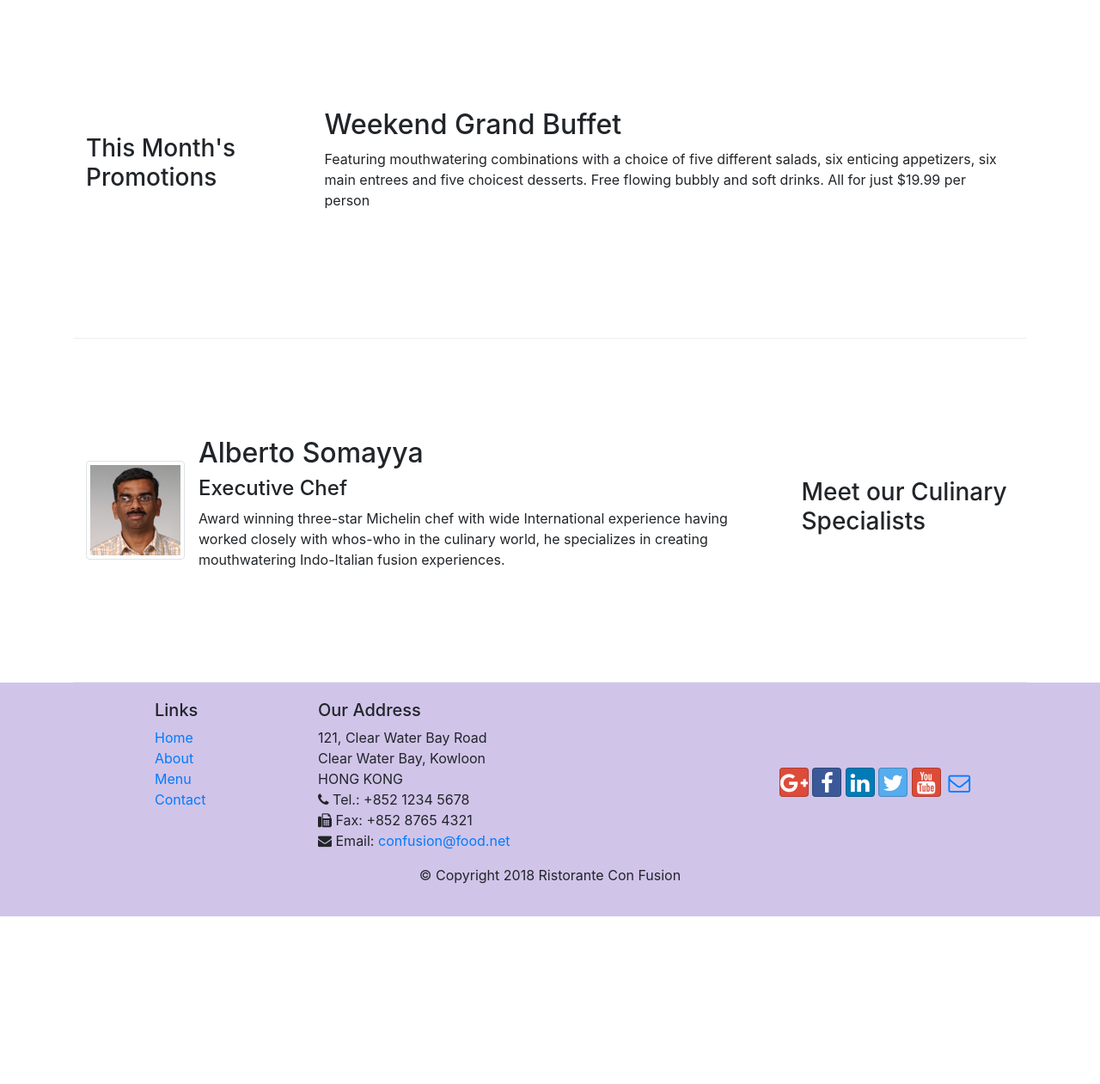
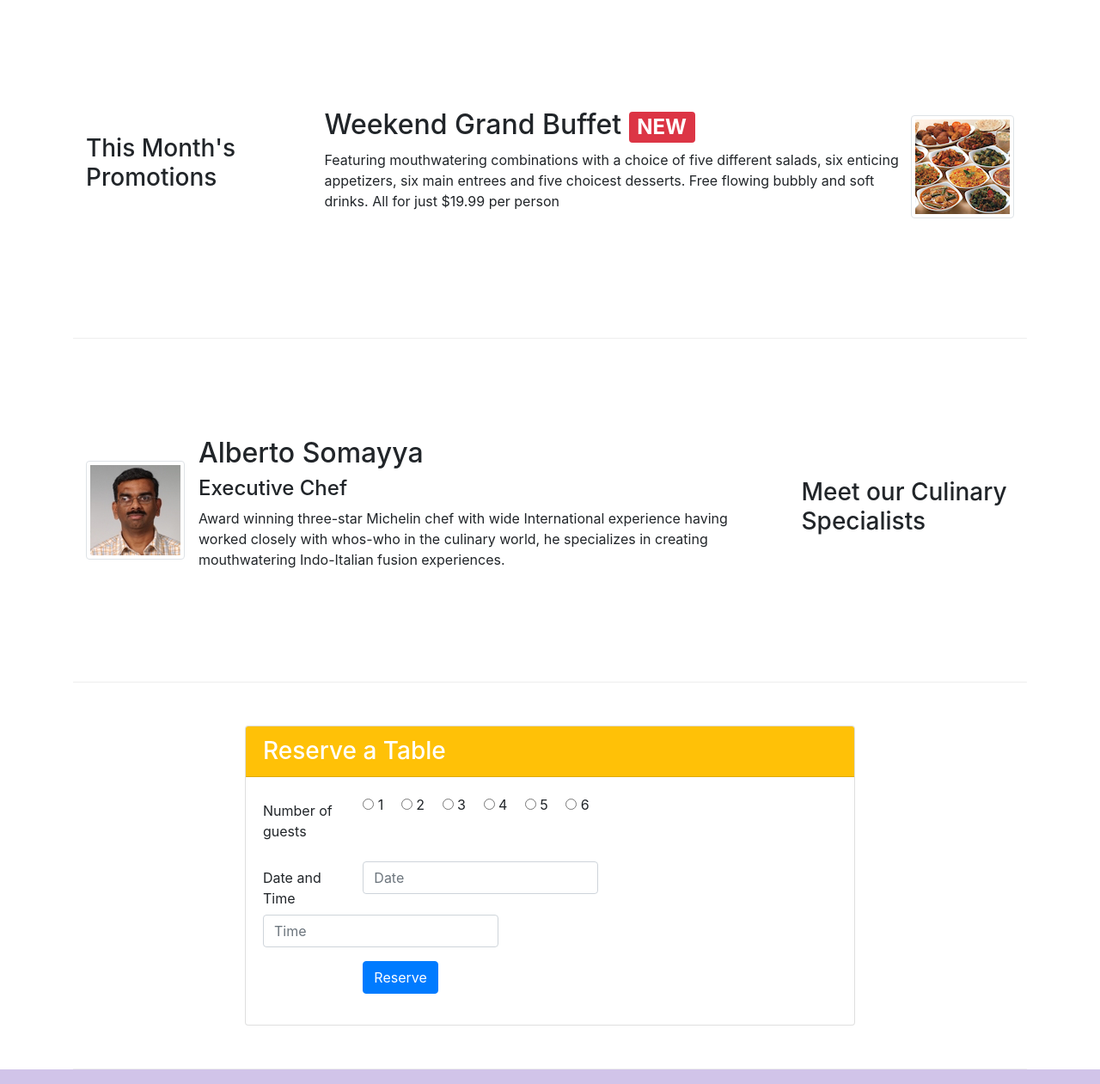
Before and after one commit to dashmeen1506/git-test, a website: page index.html in a window 1280 px wide. Shown: the part 740-2001 px from the top of the page at 86% size. Before the commit the page ends 1806 px from the top, so only its background shows below. Drawn offline with nearby package versions, Linux system fonts and the light colour scheme.

Commit message:
Assignment 2

```diff
--- a/index.html
+++ b/index.html
@@ -43,6 +43,9 @@
                 <div class="col-12 col-sm align-self-center">
                     <img src="img/logo.png" class="img-fluid">
                 </div>
+                <div class="col-12 col-sm align-self-center">
+                    <a class="btn btn-block btn-warning" href="#ResTab">Reserve Table</a>
+                </div>
             </div>
         </div>
     </header>
@@ -69,8 +72,13 @@
                 <h3>This Month's Promotions</h3>
             </div>
             <div class="col-12 col-sm col-md">
-                <h2>Weekend Grand Buffet</h2>
-                <p>Featuring mouthwatering combinations with a choice of five different salads, six enticing appetizers, six main entrees and five choicest desserts. Free flowing bubbly and soft drinks. All for just $19.99 per person </p>
+                <div class="media">
+                    <div class="media-body">
+                        <h2>Weekend Grand Buffet <span class="badge badge-danger">NEW</span></h2>
+                        <p class="d-none d-sm-block">Featuring mouthwatering combinations with a choice of five different salads, six enticing appetizers, six main entrees and five choicest desserts. Free flowing bubbly and soft drinks. All for just $19.99 per person </p>
+                    </div>
+                    <img src="img/buffet.png" alt="Buffet" class="d-flex img-thumbnail align-self-center">
+                </div>
             </div>
         </div>
 
@@ -89,7 +97,52 @@
                 </div>
             </div>
         </div>
-    </div>
+        <div class="row row-content">
+            <div class="col-12 col-md-8 offset-md-2">
+                <div class="card">
+                    <h3 class="card-header bg-warning text-white" id="ResTab">Reserve a Table</h3>
+                        <div class="card-body">
+                            <form>
+                                <div class="form-group row">
+                                    <label for="Number of guests" class="col-md-2 col-form-label">Number of guests</label>
+                                    <div class="col-md-auto">
+                                        <input type="radio" name="guests" id="">
+                                        <label for="1" class="mr-3">1</label>
+                                        <input type="radio" name="guests" id="">
+                                        <label for="2" class="mr-3">2</label>
+                                        <input type="radio" name="guests" id="">
+                                        <label for="3" class="mr-3">3</label>
+                                        <input type="radio" name="guests" id="">
+                                        <label for="4" class="mr-3">4</label>
+                                        <input type="radio" name="guests" id="">
+                                        <label for="5" class="mr-3">5</label>
+                                        <input type="radio" name="guests" id="">
+                                        <label for="6" class="mr-3">6</label>
+                                    </div>
+                                </div>
+
+                                <div class="form-group row">
+                                    <label for="Date Time" class="col-md-2 col-form-label">Date and Time</label>
+                                    <div class="col-12 col-md-auto">
+                                            <input type="text" id="" placeholder="Date" class="form-control">
+                                    </div>
+                                    <div class="col-12 col-md-auto">
+                                        <input type="text" id="" placeholder="Time" class="form-control">
+                                    </div>
+                                </div>
+
+                                <div class="form-group row">
+                                    <div class="col-12 offset-md-2">
+                                        <button type="button" class="btn btn-primary">Reserve</button>
+                                    </div>
+                                </div>
+                            </form>
+                        </div>
+                    </div>
+                </div>
+            </div>
+        </div>
+
 
     <footer class="footer">
         <div class="container">
```
